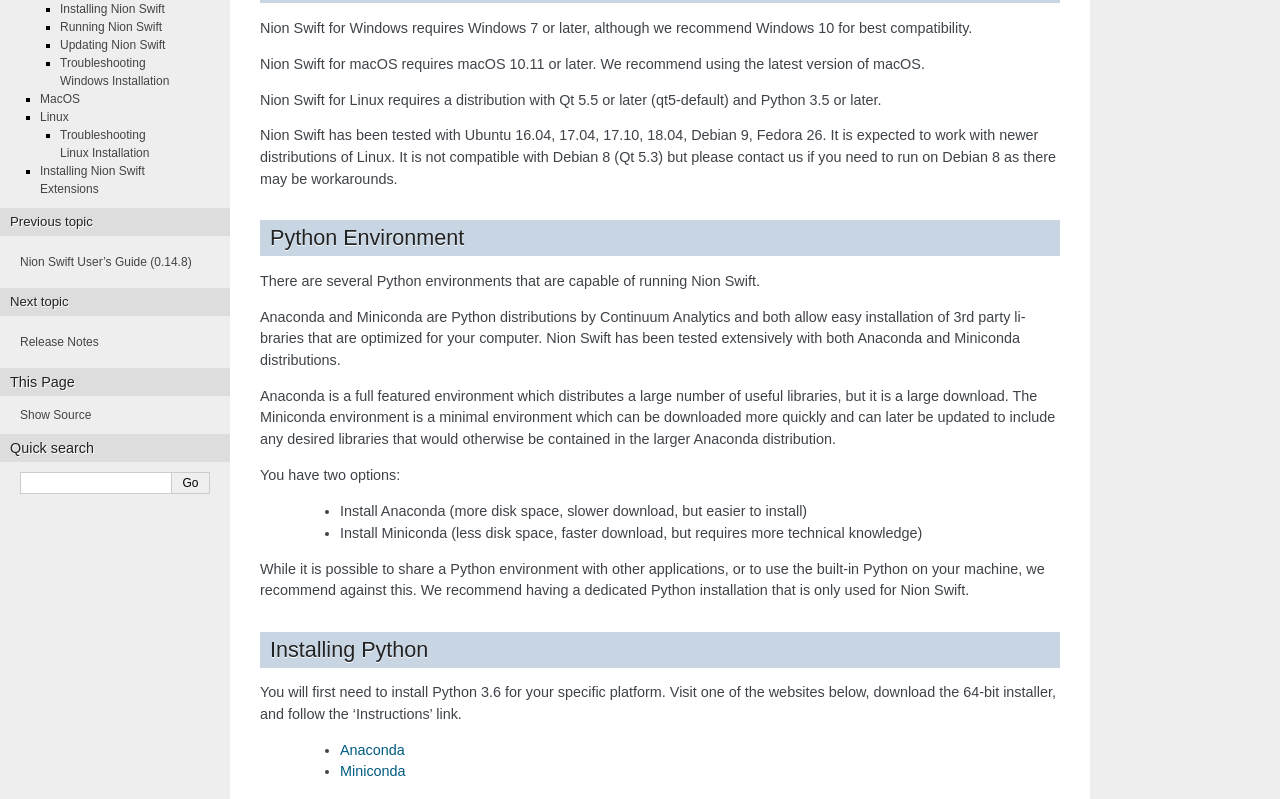
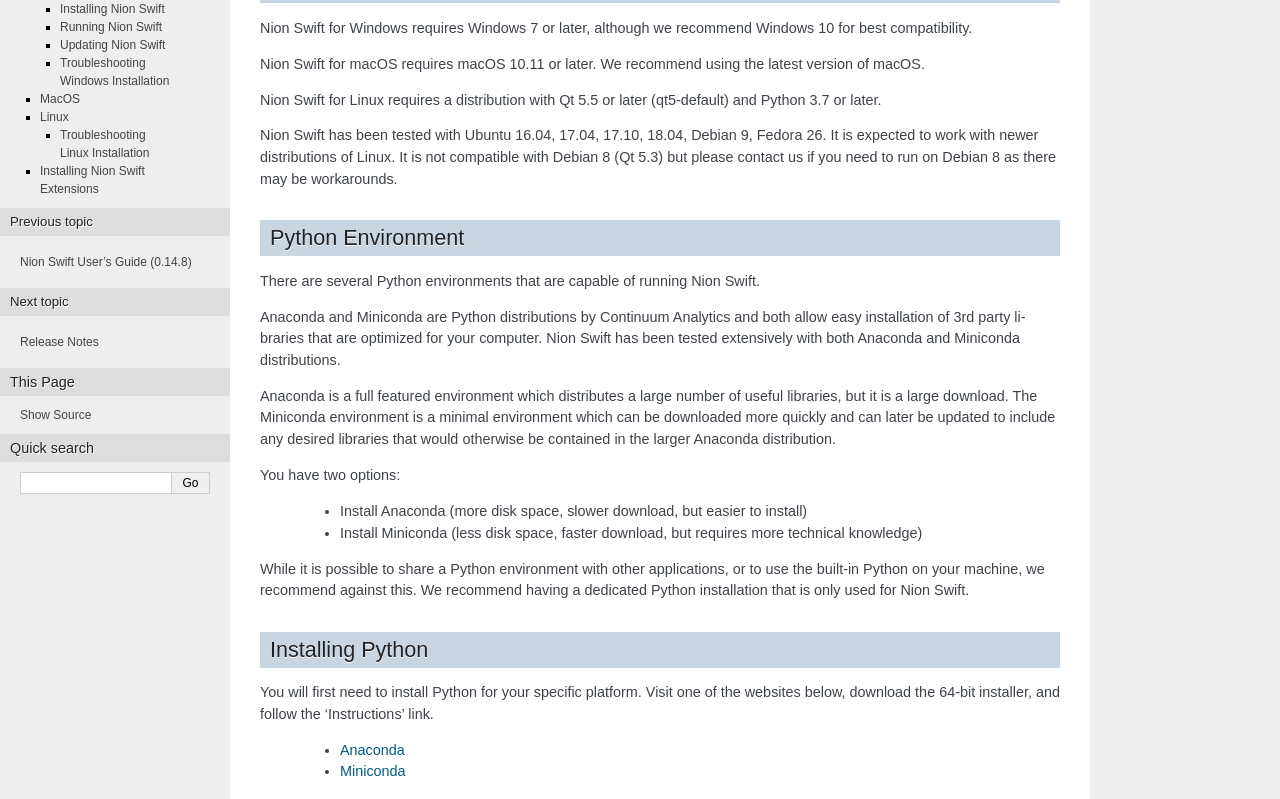
Before and after one commit to nion-software/nionswift, a Sphinx documentation site: the page built from docs/installation.rst, in a window 1280 px wide and 1400 px high. Shown: the part 309-1108 px from the top of the window. Built offline with Sphinx 7.4.7, drawn with Linux system fonts in a browser that asks for light colours; some of the changed text lies outside the part shown.

Commit message:
Update Python requirements to 3.7 minimum.

```diff
--- a/docs/installation.rst
+++ b/docs/installation.rst
@@ -17,7 +17,7 @@ Nion Swift for Windows requires Windows 7 or later, although we recommend Window
 
 Nion Swift for macOS requires macOS 10.11 or later. We recommend using the latest version of macOS.
 
-Nion Swift for Linux requires a distribution with Qt 5.5 or later (qt5-default) and Python 3.5 or later.
+Nion Swift for Linux requires a distribution with Qt 5.5 or later (qt5-default) and Python 3.7 or later.
 
 Nion Swift has been tested with Ubuntu 16.04, 17.04, 17.10, 18.04, Debian 9, Fedora 26. It is expected to work with
 newer distributions of Linux. It is not compatible with Debian 8 (Qt 5.3) but please contact us if you need to run on
@@ -46,7 +46,7 @@ Nion Swift.
 
 Installing Python
 -----------------
-You will first need to install Python 3.6 for your specific platform. Visit one of the websites below, download the
+You will first need to install Python for your specific platform. Visit one of the websites below, download the
 64-bit installer, and follow the 'Instructions' link.
 
     * `Anaconda <https://docs.anaconda.com/anaconda/install/>`_
@@ -134,7 +134,7 @@ Launch Nion Swift from your conda command line environment using::
 
 Linux
 -----
-Nion Swift for Linux requires Qt 5.5 or later (qt5-default), Python 3.5 or later.
+Nion Swift for Linux requires Qt 5.5 or later (qt5-default), Python 3.7 or later.
 
 Swift has been tested with Ubuntu 16.04, 17.04, 17.10, Debian 9, Fedora 26. It is not compatible with Debian 8 (Qt 5.3)
 but please contact us if you need to run on Debian 8 as there may be workarounds.
--- a/meta.yaml
+++ b/meta.yaml
@@ -21,7 +21,7 @@ requirements:
     - python
     - setuptools
   run:
-    - python >=3.6
+    - python >=3.7
     - nionutils >=0.3.20
     - niondata >=0.13.6
     - nionui >=0.3.21
--- a/readthedocs.yaml
+++ b/readthedocs.yaml
@@ -7,5 +7,5 @@ conda:
   file: docs/conda_environment.yaml
 
 python:
-  version: 3.6
+  version: 3.7
   pip_install: true
--- a/setup.cfg
+++ b/setup.cfg
@@ -10,10 +10,12 @@ license = Apache-2.0
 classifiers =
     Development Status :: 4 - Beta
     License :: OSI Approved :: Apache Software License
-    Programming Language :: Python :: 3.6
+    Programming Language :: Python :: 3.7
+    Programming Language :: Python :: 3.8
 
 [options]
 packages = find_namespace:
+python_requires = '~=3.7'
 install_requires =
     scipy
     numpy>=1.17
```
Also changed, not shown: .travis.yml, 1 other file.
